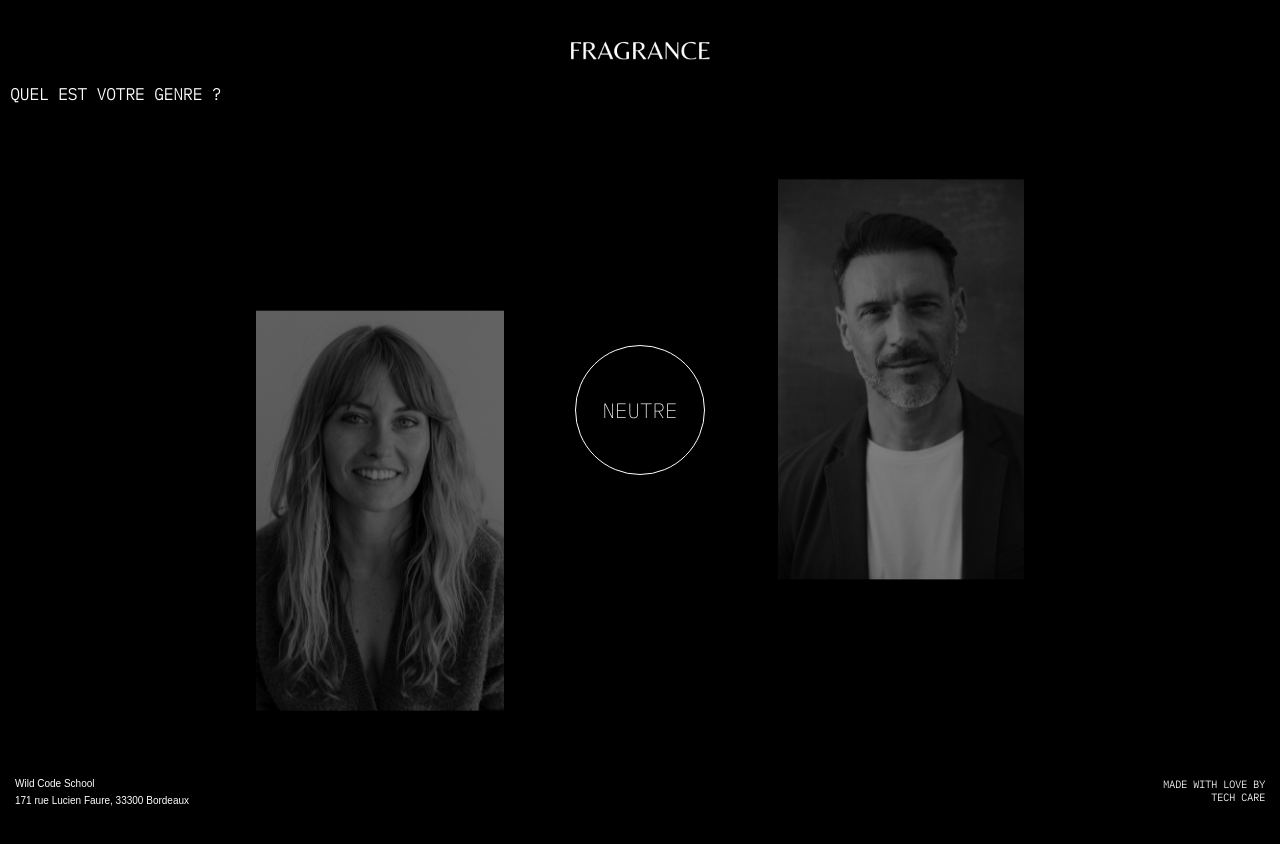
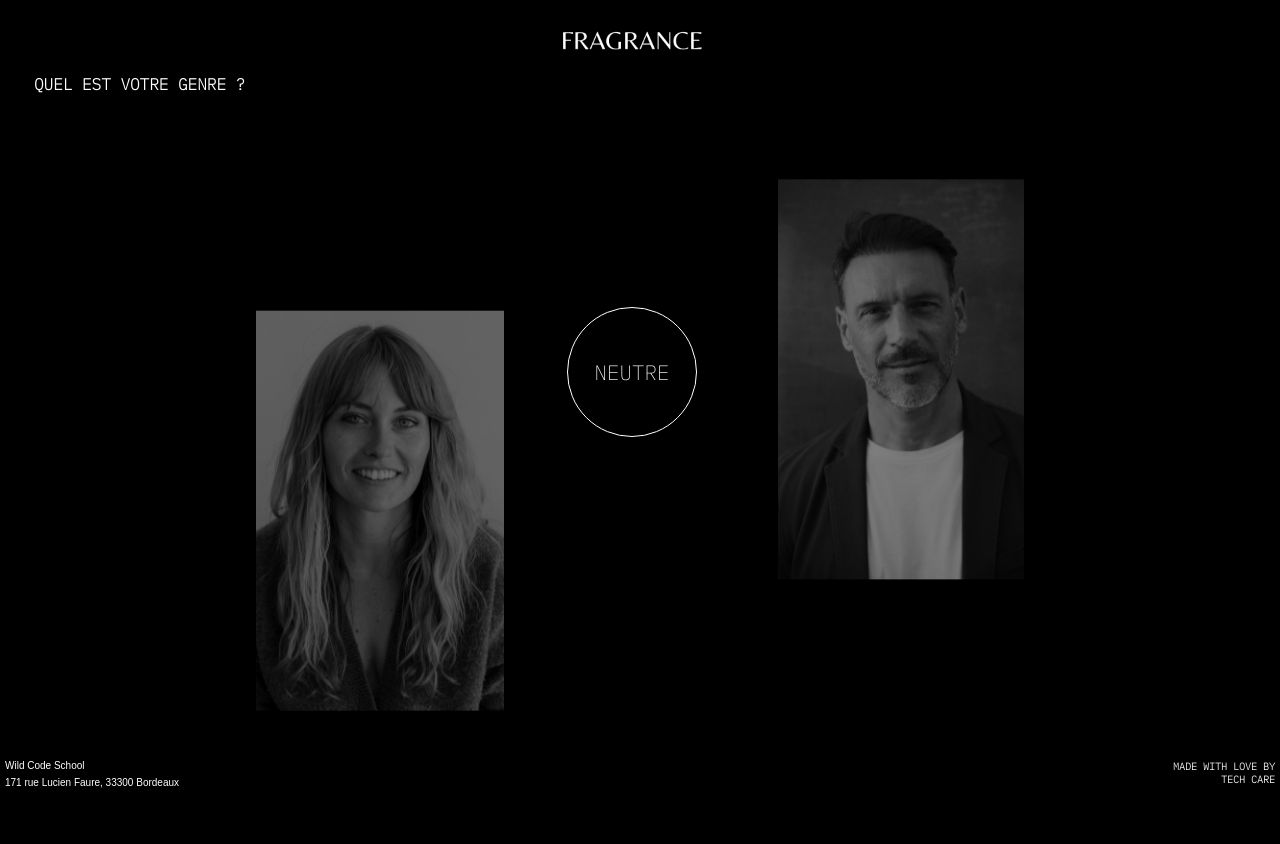
Before and after one commit to WildCodeSchool/tech-care, a React (Vite) app in the folder js/frontend/: page /gender in a window 1280 px wide. Shown: the top 844 px of the page. After the commit the page ends 800 px from the top, so only its background shows below. Built offline with nearby package versions, Linux system fonts and the light colour scheme; a web font is replaced by a local one.

Commit message:
css gender page

```diff
--- a/js/frontend/src/pages/Product.jsx
+++ b/js/frontend/src/pages/Product.jsx
@@ -34,7 +34,7 @@ function Product() {
           <h3 className="ho">{product.marque}</h3>
           <p className="ha">{product.genre}</p>
           <p className="ha">{product.prix} €</p>
-          <p className="ha">{product.format} €</p>
+          <p className="ha">{product.format}</p>
           <p className="ha">{product.description}</p>
           <p className="ha">Senteurs : {product?.senteurs?.join(", ")}</p>
         </div>
--- a/js/frontend/src/pages/gender.css
+++ b/js/frontend/src/pages/gender.css
@@ -13,10 +13,10 @@
 }
 .container-gender {
   max-width: 100%;
-  height: 100vh;
+  height: 93vh;
   /* margin: 0 50px; */
   position: relative;
-  margin: 10px;
+  margin: 0 50px 0 34px;
 
   .question-gender {
     font-family: "IBM Plex Mono";
@@ -71,8 +71,9 @@
 }
 .footer-gender {
   width: 100%;
-  position: absolute;
-  bottom: -8px;
+  position: fixed;
+  bottom: 0;
+  left: 0;
 }
 @media screen and (min-width: 500px) {
   .img-woman {
```
